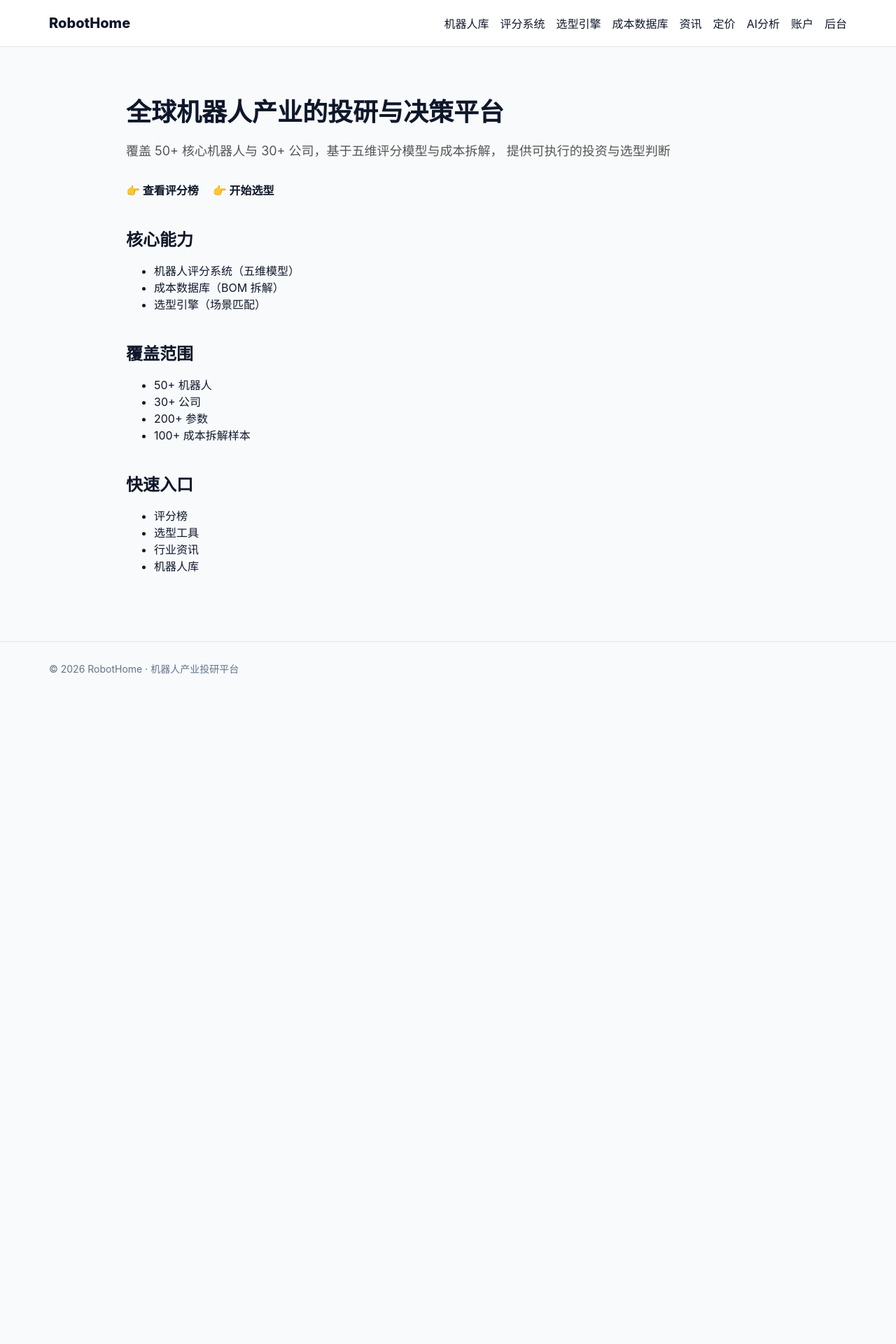
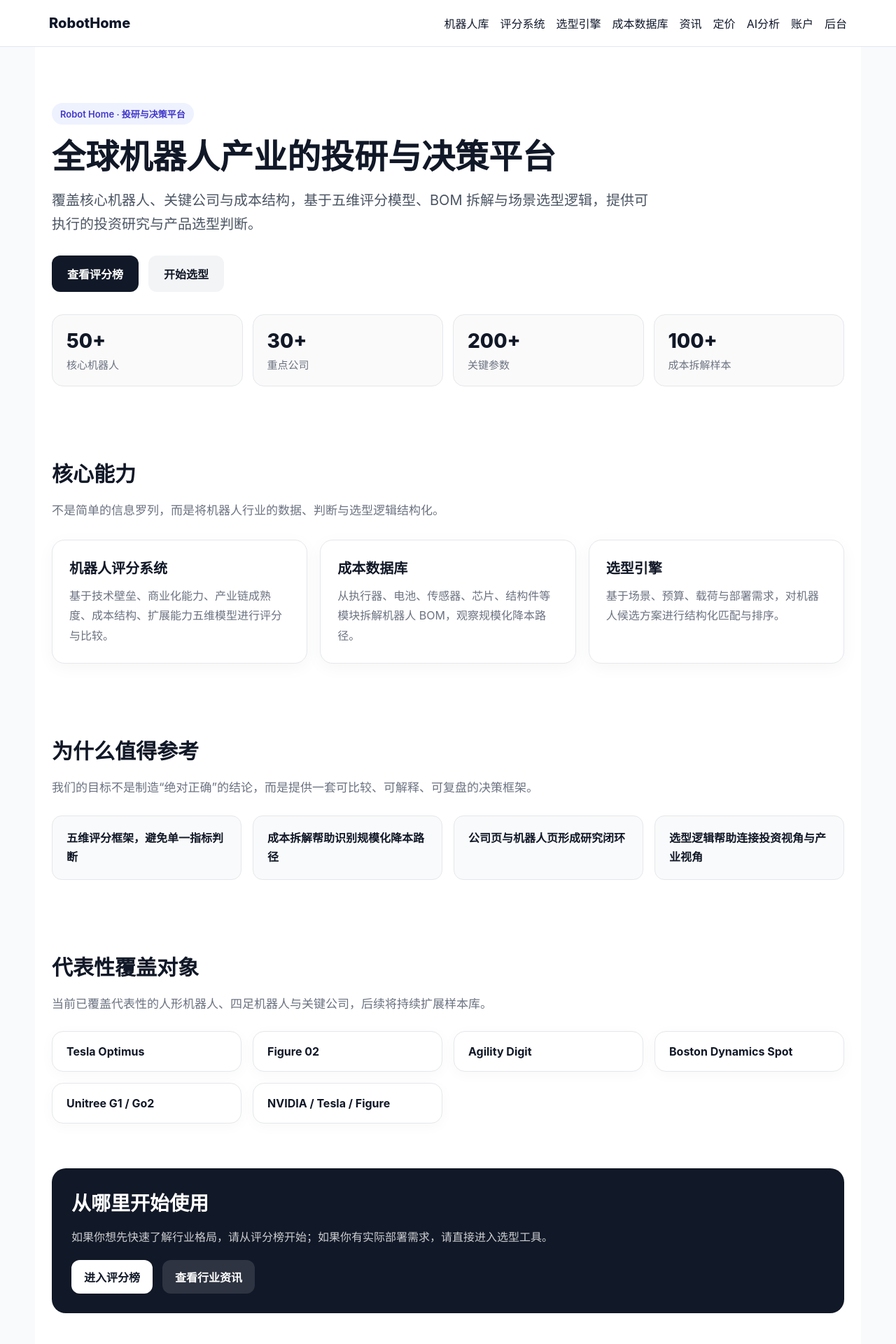
Before and after one commit to Jackzhu2025/robot-home, a Next.js app: page / in a window 1280 px wide. Shown: the top 1920 px of the page at 70% size. Before the commit the page ends 1005 px from the top, so only its background shows below. Built offline with nearby package versions, Linux system fonts and the light colour scheme.

Commit message:
Refactor HomePage layout and styles

```diff
--- a/app/page.tsx
+++ b/app/page.tsx
@@ -1,56 +1,293 @@
 export default function HomePage() {
   return (
-    <main style={{ padding: "40px", maxWidth: "1000px", margin: "0 auto" }}>
+    <main
+      style={{
+        maxWidth: "1180px",
+        margin: "0 auto",
+        padding: "48px 24px 80px",
+        color: "#111827",
+        background: "#ffffff",
+      }}
+    >
+      {/* Hero */}
+      <section style={{ padding: "32px 0 56px" }}>
+        <div
+          style={{
+            display: "inline-block",
+            padding: "6px 12px",
+            borderRadius: "999px",
+            background: "#EEF2FF",
+            color: "#4338CA",
+            fontSize: "13px",
+            fontWeight: 600,
+            marginBottom: "18px",
+          }}
+        >
+          Robot Home · 投研与决策平台
+        </div>
 
-      {/* 标题区 */}
-      <h1 style={{ fontSize: "36px", fontWeight: "bold", marginBottom: "16px" }}>
+        <h1
+          style={{
+            fontSize: "48px",
+            lineHeight: 1.15,
+            fontWeight: 800,
+            margin: "0 0 18px 0",
+            maxWidth: "900px",
+          }}
+        >
           全球机器人产业的投研与决策平台
         </h1>
 
-      <p style={{ fontSize: "18px", color: "#555", marginBottom: "32px" }}>
-        覆盖 50+ 核心机器人与 30+ 公司，基于五维评分模型与成本拆解，
-        提供可执行的投资与选型判断
+        <p
+          style={{
+            fontSize: "20px",
+            lineHeight: 1.7,
+            color: "#4B5563",
+            maxWidth: "860px",
+            margin: "0 0 28px 0",
+          }}
+        >
+          覆盖核心机器人、关键公司与成本结构，基于五维评分模型、BOM
+          拆解与场景选型逻辑，提供可执行的投资研究与产品选型判断。
         </p>
 
-      {/* 按钮区 */}
-      <div style={{ marginBottom: "40px" }}>
-        <a href="/rankings" style={{ marginRight: "20px", fontWeight: "bold" }}>
-          👉 查看评分榜
+        <div style={{ display: "flex", gap: "14px", flexWrap: "wrap", marginBottom: "32px" }}>
+          <a
+            href="/rankings"
+            style={{
+              display: "inline-block",
+              padding: "14px 22px",
+              borderRadius: "12px",
+              background: "#111827",
+              color: "#ffffff",
+              textDecoration: "none",
+              fontWeight: 700,
+            }}
+          >
+            查看评分榜
           </a>
-        <a href="/selector" style={{ fontWeight: "bold" }}>
-          👉 开始选型
+
+          <a
+            href="/selector"
+            style={{
+              display: "inline-block",
+              padding: "14px 22px",
+              borderRadius: "12px",
+              background: "#F3F4F6",
+              color: "#111827",
+              textDecoration: "none",
+              fontWeight: 700,
+            }}
+          >
+            开始选型
           </a>
         </div>
 
-      {/* 核心能力 */}
-      <h2 style={{ fontSize: "24px", marginBottom: "16px" }}>核心能力</h2>
+        <div
+          style={{
+            display: "grid",
+            gridTemplateColumns: "repeat(auto-fit, minmax(180px, 1fr))",
+            gap: "14px",
+            marginTop: "18px",
+          }}
+        >
+          {[
+            ["50+", "核心机器人"],
+            ["30+", "重点公司"],
+            ["200+", "关键参数"],
+            ["100+", "成本拆解样本"],
+          ].map(([num, label]) => (
+            <div
+              key={label}
+              style={{
+                border: "1px solid #E5E7EB",
+                borderRadius: "16px",
+                padding: "20px",
+                background: "#FAFAFA",
+              }}
+            >
+              <div style={{ fontSize: "28px", fontWeight: 800, marginBottom: "6px" }}>{num}</div>
+              <div style={{ color: "#6B7280", fontSize: "15px" }}>{label}</div>
+            </div>
+          ))}
+        </div>
+      </section>
 
-      <ul style={{ marginBottom: "40px" }}>
-        <li>机器人评分系统（五维模型）</li>
-        <li>成本数据库（BOM 拆解）</li>
-        <li>选型引擎（场景匹配）</li>
-      </ul>
+      {/* Core capabilities */}
+      <section style={{ padding: "20px 0 56px" }}>
+        <h2 style={{ fontSize: "30px", fontWeight: 800, marginBottom: "12px" }}>核心能力</h2>
+        <p style={{ fontSize: "17px", color: "#6B7280", marginBottom: "26px", lineHeight: 1.8 }}>
+          不是简单的信息罗列，而是将机器人行业的数据、判断与选型逻辑结构化。
+        </p>
 
-      {/* 数据规模 */}
-      <h2 style={{ fontSize: "24px", marginBottom: "16px" }}>覆盖范围</h2>
+        <div
+          style={{
+            display: "grid",
+            gridTemplateColumns: "repeat(auto-fit, minmax(260px, 1fr))",
+            gap: "18px",
+          }}
+        >
+          {[
+            {
+              title: "机器人评分系统",
+              desc: "基于技术壁垒、商业化能力、产业链成熟度、成本结构、扩展能力五维模型进行评分与比较。",
+            },
+            {
+              title: "成本数据库",
+              desc: "从执行器、电池、传感器、芯片、结构件等模块拆解机器人 BOM，观察规模化降本路径。",
+            },
+            {
+              title: "选型引擎",
+              desc: "基于场景、预算、载荷与部署需求，对机器人候选方案进行结构化匹配与排序。",
+            },
+          ].map((item) => (
+            <div
+              key={item.title}
+              style={{
+                border: "1px solid #E5E7EB",
+                borderRadius: "18px",
+                padding: "24px",
+                background: "#FFFFFF",
+                boxShadow: "0 6px 24px rgba(0,0,0,0.04)",
+              }}
+            >
+              <h3 style={{ fontSize: "20px", fontWeight: 700, margin: "0 0 12px 0" }}>
+                {item.title}
+              </h3>
+              <p style={{ color: "#6B7280", lineHeight: 1.8, margin: 0 }}>{item.desc}</p>
+            </div>
+          ))}
+        </div>
+      </section>
 
-      <ul style={{ marginBottom: "40px" }}>
-        <li>50+ 机器人</li>
-        <li>30+ 公司</li>
-        <li>200+ 参数</li>
-        <li>100+ 成本拆解样本</li>
-      </ul>
+      {/* Why trust us */}
+      <section style={{ padding: "20px 0 56px" }}>
+        <h2 style={{ fontSize: "30px", fontWeight: 800, marginBottom: "12px" }}>
+          为什么值得参考
+        </h2>
+        <p style={{ fontSize: "17px", color: "#6B7280", marginBottom: "24px", lineHeight: 1.8 }}>
+          我们的目标不是制造“绝对正确”的结论，而是提供一套可比较、可解释、可复盘的决策框架。
+        </p>
 
-      {/* 推荐入口 */}
-      <h2 style={{ fontSize: "24px", marginBottom: "16px" }}>快速入口</h2>
+        <div
+          style={{
+            display: "grid",
+            gridTemplateColumns: "repeat(auto-fit, minmax(240px, 1fr))",
+            gap: "16px",
+          }}
+        >
+          {[
+            "五维评分框架，避免单一指标判断",
+            "成本拆解帮助识别规模化降本路径",
+            "公司页与机器人页形成研究闭环",
+            "选型逻辑帮助连接投资视角与产业视角",
+          ].map((text) => (
+            <div
+              key={text}
+              style={{
+                padding: "18px 20px",
+                borderRadius: "14px",
+                background: "#F9FAFB",
+                border: "1px solid #E5E7EB",
+                fontWeight: 600,
+                lineHeight: 1.7,
+              }}
+            >
+              {text}
+            </div>
+          ))}
+        </div>
+      </section>
 
-      <ul>
-        <li><a href="/rankings">评分榜</a></li>
-        <li><a href="/selector">选型工具</a></li>
-        <li><a href="/news">行业资讯</a></li>
-        <li><a href="/library">机器人库</a></li>
-      </ul>
+      {/* Featured coverage */}
+      <section style={{ padding: "20px 0 56px" }}>
+        <h2 style={{ fontSize: "30px", fontWeight: 800, marginBottom: "12px" }}>
+          代表性覆盖对象
+        </h2>
+        <p style={{ fontSize: "17px", color: "#6B7280", marginBottom: "24px", lineHeight: 1.8 }}>
+          当前已覆盖代表性的人形机器人、四足机器人与关键公司，后续将持续扩展样本库。
+        </p>
 
+        <div
+          style={{
+            display: "grid",
+            gridTemplateColumns: "repeat(auto-fit, minmax(220px, 1fr))",
+            gap: "16px",
+          }}
+        >
+          {[
+            "Tesla Optimus",
+            "Figure 02",
+            "Agility Digit",
+            "Boston Dynamics Spot",
+            "Unitree G1 / Go2",
+            "NVIDIA / Tesla / Figure",
+          ].map((name) => (
+            <div
+              key={name}
+              style={{
+                padding: "18px 20px",
+                borderRadius: "16px",
+                border: "1px solid #E5E7EB",
+                background: "#FFFFFF",
+                boxShadow: "0 4px 20px rgba(0,0,0,0.03)",
+                fontWeight: 700,
+              }}
+            >
+              {name}
+            </div>
+          ))}
+        </div>
+      </section>
+
+      {/* Quick entry */}
+      <section
+        style={{
+          marginTop: "8px",
+          padding: "28px",
+          borderRadius: "20px",
+          background: "#111827",
+          color: "#ffffff",
+        }}
+      >
+        <h2 style={{ fontSize: "28px", fontWeight: 800, margin: "0 0 12px 0" }}>
+          从哪里开始使用
+        </h2>
+        <p style={{ color: "rgba(255,255,255,0.78)", fontSize: "16px", lineHeight: 1.8 }}>
+          如果你想先快速了解行业格局，请从评分榜开始；如果你有实际部署需求，请直接进入选型工具。
+        </p>
+
+        <div style={{ display: "flex", gap: "14px", flexWrap: "wrap", marginTop: "18px" }}>
+          <a
+            href="/rankings"
+            style={{
+              display: "inline-block",
+              padding: "12px 18px",
+              borderRadius: "12px",
+              background: "#ffffff",
+              color: "#111827",
+              textDecoration: "none",
+              fontWeight: 700,
+            }}
+          >
+            进入评分榜
+          </a>
+          <a
+            href="/news"
+            style={{
+              display: "inline-block",
+              padding: "12px 18px",
+              borderRadius: "12px",
+              background: "rgba(255,255,255,0.12)",
+              color: "#ffffff",
+              textDecoration: "none",
+              fontWeight: 700,
+            }}
+          >
+            查看行业资讯
+          </a>
+        </div>
+      </section>
     </main>
   );
 }
```
Lines whose indentation alone changed are shown as unchanged.
